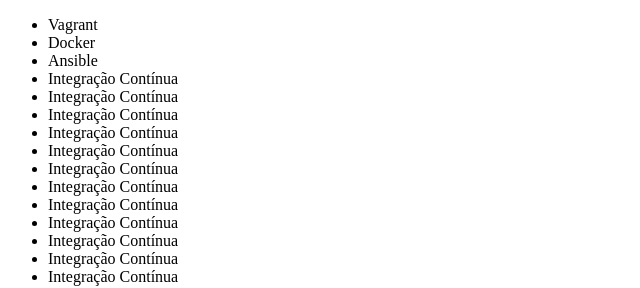
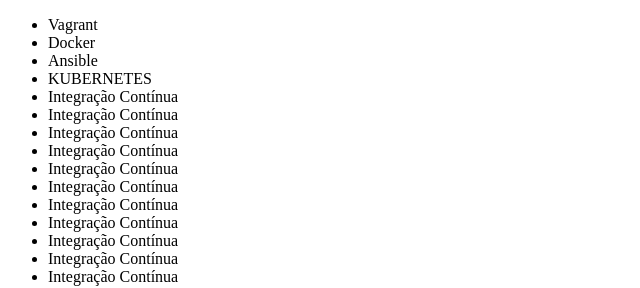
Before and after one commit to felippewtf/teste, a plain HTML site: page index.html in a window 1280 px wide. Shown: the full height of the page, 0-640 px from the left. Drawn offline with Linux system fonts and the light colour scheme.

Commit message:
adicionando curso kubernetes

```diff
--- a/index.html
+++ b/index.html
@@ -9,7 +9,7 @@
         <li>Vagrant</li>
         <li>Docker</li>
         <li>Ansible</li>
-        <li>Integração Contínua</li>
+        <li>KUBERNETES</li>
         <li>Integração Contínua</li>
         <li>Integração Contínua</li>
         <li>Integração Contínua</li>
```
